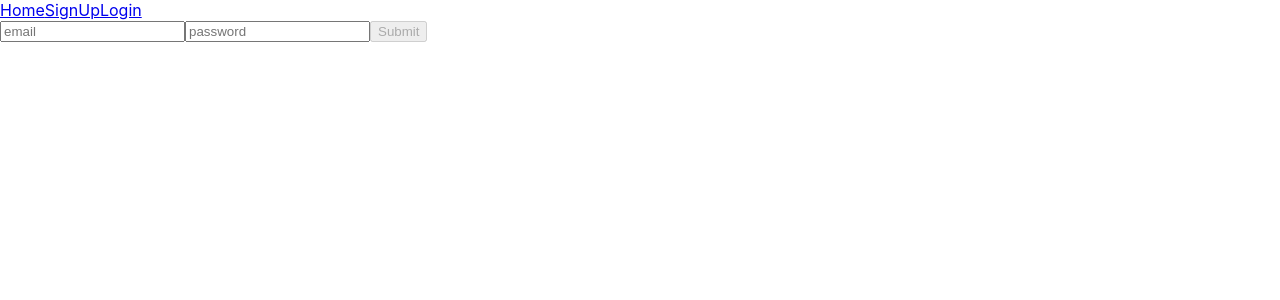
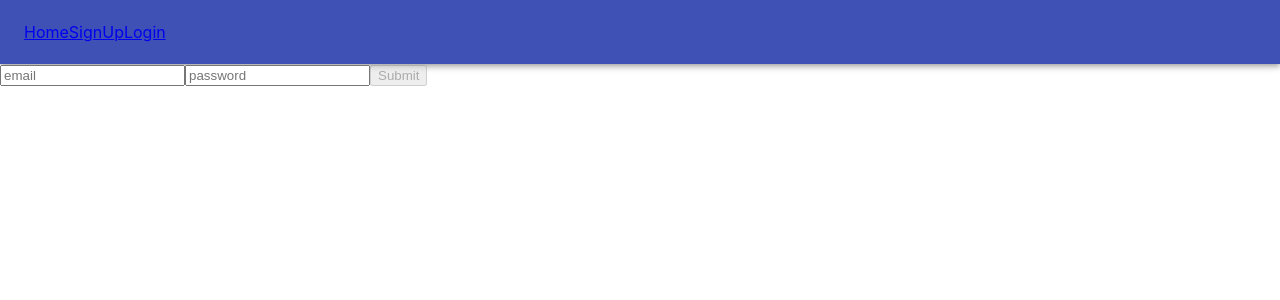
Before and after one commit to naaltunian/wyn-search, a React (Create React App) app in the folder client/: page /login in a window 1280 px wide. Shown: the top 300 px of the page. Built offline with nearby package versions, Linux system fonts and the light colour scheme.

Commit message:
Set up material-ui and basic navbar

```diff
--- a/client/package.json
+++ b/client/package.json
@@ -4,6 +4,7 @@
   "private": true,
   "dependencies": {
     "@apollo/react-hooks": "^3.1.3",
+    "@material-ui/core": "^4.8.3",
     "apollo-boost": "^0.4.4",
     "graphql": "^14.5.8",
     "react": "^16.11.0",
--- a/client/public/index.html
+++ b/client/public/index.html
@@ -10,6 +10,7 @@
       content="Web site created using create-react-app"
     />
     <link rel="apple-touch-icon" href="logo192.png" />
+    <link rel="stylesheet" href="https://fonts.googleapis.com/css?family=Roboto:300,400,500,700&display=swap" />
     <!--
       manifest.json provides metadata used when your web app is installed on a
       user's mobile device or desktop. See https://developers.google.com/web/fundamentals/web-app-manifest/
--- a/client/src/Components/Authentication/Login.js
+++ b/client/src/Components/Authentication/Login.js
@@ -1,5 +1,6 @@
 import React, { useState, useContext, useReducer } from 'react';
 import UserContext from '../../Contexts/UserContext';
+import Container from '@material-ui/core/Container';
 import { LOGIN } from '../../GraphQL/index';
 import { useMutation } from '@apollo/react-hooks';
 import { useHistory } from 'react-router-dom';
--- a/client/src/Components/Navbar.js
+++ b/client/src/Components/Navbar.js
@@ -1,5 +1,8 @@
 import React, { useContext } from 'react';
-import { withApollo } from 'apollo-boost'
+import { makeStyles } from '@material-ui/core/styles';
+import Typography from '@material-ui/core/Typography';
+import AppBar from '@material-ui/core/AppBar';
+import Toolbar from '@material-ui/core/Toolbar';
 import { Link, useHistory } from 'react-router-dom';
 import UserContext from '../Contexts/UserContext';
 
@@ -20,23 +23,27 @@ const NavbarAuth = ({ isAuth, client }) => {
         history.push('/');
     }
     return(
-        <>
+        <AppBar position="static">
+            <Toolbar>
                 <Link to="/">Home</Link>
                 <Link to="/profile">Profile</Link>
                 <p>Logged in: {String(isAuth)}</p>
                 <button onClick={logout}>Logout</button>
-        </>
+            </Toolbar>
+        </AppBar>
     )
 }
 
 const NavbarUnAuth = ({ isAuth, client }) => {
 
     return(
-        <>
+        <AppBar position="static">
+            <Toolbar>
                 <Link to="/">Home</Link>
                 <Link to="/signup">SignUp</Link>
                 <Link to="/login">Login</Link>
-        </>
+            </Toolbar>
+        </AppBar>
     )
 }
 
--- a/package.json
+++ b/package.json
@@ -8,7 +8,7 @@
     "client": "cd client && npm start",
     "dev": "concurrently --names \"server,client\" \"npm run server --silent\" \"npm run client --silent\""
   },
-  "author": "Nicholas Altunian, Ana Gonzalez, and James Kemp",
+  "author": "Nicholas Altunian and James Kemp",
   "license": "ISC",
   "dependencies": {
     "apollo-server": "^2.9.7",
```
Also changed, not shown: 1 other file (tests, documents, lock files or other folders). Lines whose indentation alone changed are shown as unchanged.
